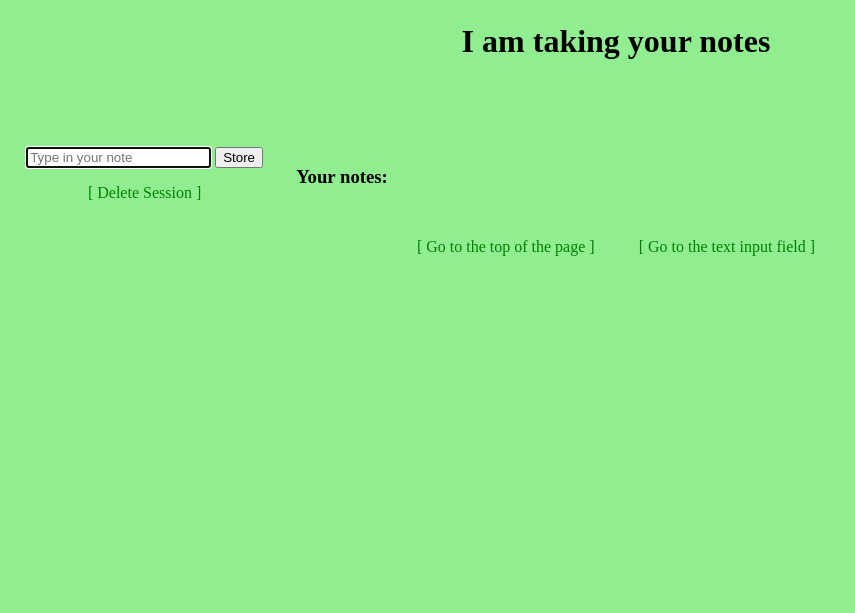
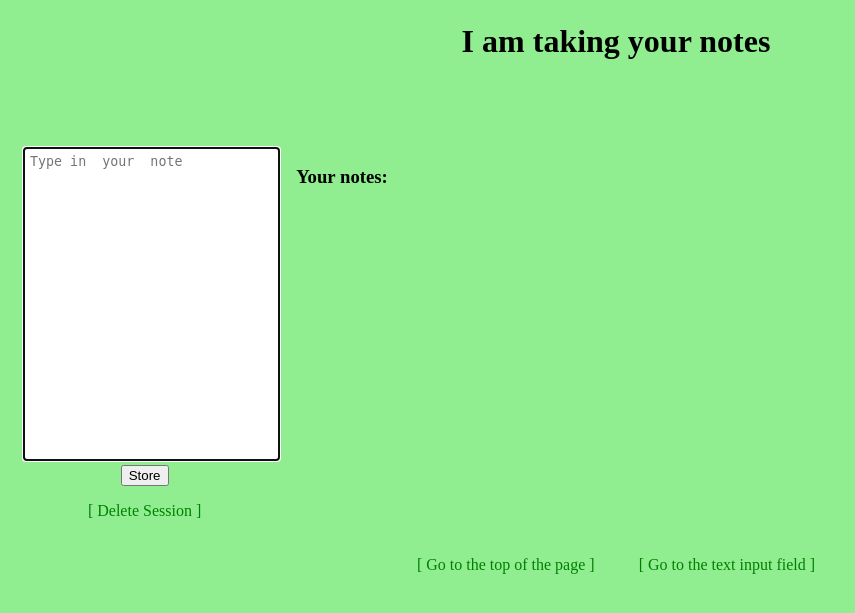
Before and after one commit to postosaurus/todolist, a Flask app: page / in a window 1280 px wide. Shown: the top 613 px of the page, without its empty margins (0-855 px from the left). Run offline with Flask 2, Linux system fonts and the light colour scheme.

Commit message:
Version 2: it´s  a  todolist

```diff
--- a/app.py
+++ b/app.py
@@ -1,5 +1,7 @@
 from flask import Flask, render_template, request, session
 from flask_session import Session
+
+import time
 
 app = Flask(__name__)
 
@@ -11,11 +13,30 @@ Session(app)
 def index():
     if session.get("notes") is None:
         session['notes']  = []
+    if session.get("dates") is None:
+        session['dates'] = []
     if  request.method == "POST":
         session["notes"].append(request.form.get("note"))
-    return render_template("index.html", notes=session["notes"])
+        t = time.ctime(time.time())
+        session["dates"].append(t)
 
-@app.route("/delete")
+    length = len(session["notes"])
+    return render_template("index.html", len=length, notes=session["notes"], date=session["dates"])
+
+@app.route("/delete", methods=["GET"])
 def delete():
-    session['notes']  = []
-    return render_template("index.html", notes=session["notes"], delete=True)
+    restart = False
+    delete = False
+    if request.method == "GET":
+        try:
+            index = int(request.args["id"])
+            del session['notes'][index]
+            del session['dates'][index]
+            delete = True
+        except  KeyError:
+            session['notes']  = []
+            session['dates'] =  []
+            restart = True
+
+    length = len(session["notes"])
+    return render_template("index.html", len=length, notes=session["notes"],  date=session["dates"], delete=delete,  restart=restart)
--- a/static/styles/main.css
+++ b/static/styles/main.css
@@ -6,9 +6,8 @@ h1, h2, .content, .typing, .links {
   width: 100%; }
 
 a:hover, ul li:hover {
-  opacity: 50%;
-  background-color: green;
-  color: white; }
+  opacity: 75%;
+  background-color: green; }
 
 body {
   background-color: lightgreen;
@@ -27,7 +26,11 @@ h3 {
   border: 2px dotted black; }
 
 .content {
-  width: 70%; }
+  width: 70%;
+  overflow-wrap: break-word;
+  word-wrap: break-word; }
+  .content a {
+    color: red; }
 
 .typing {
   width: 20%; }
@@ -50,9 +53,29 @@ a::after {
 ul {
   list-style: none; }
   ul li {
+    background-color: green;
     text-align: left;
     padding: 5px;
     margin: 10px;
-    border: 1px dashed green; }
+    border: 1px dashed green;
+    display: flex;
+    flex-flow: column; }
+  ul li:hover a {
+    color: white; }
+
+textarea {
+  border: 2px dotted green;
+  resize: none;
+  width: 100%;
+  padding: 5px; }
+
+.note-header {
+  background-color: lighblue;
+  margin: 10px; }
+
+.note-content {
+  white-space: pre-wrap;
+  border: 1px dotted green;
+  background-color: lightgreen; }
 
 /*# sourceMappingURL=main.css.map */
--- a/static/styles/main.scss
+++ b/static/styles/main.scss
@@ -8,9 +8,9 @@
 }
 
 %hover {
-    opacity: 50%;
+    opacity: 75%;
     background-color: green;
-    color: white
+    // color: white
 }
 
 body {
@@ -35,19 +35,24 @@ h3 {
 .content {
     @extend %block;
     width: 70%;
+    overflow-wrap: break-word;
+    word-wrap: break-word;
+
+    a {
+        color: red;
+    }
 }
 
 .typing {
     @extend %block;
     width: 20%;
-
-
 }
 
 .links {
     @extend %block;
     margin: auto;
     padding: 5px;
+
 }
 
 
@@ -73,13 +78,39 @@ ul {
     list-style: none;
 
     li {
+        background-color: green;
         text-align: left;
         padding: 5px;
         margin: 10px;
         border: 1px dashed green;
+        display: flex;
+        flex-flow: column;
     }
 
     li:hover {
         @extend %hover;
+
+        a {
+            color: white;
+        }
     }
 }
+
+
+textarea  {
+    border: 2px dotted green;
+    resize: none;
+    width: 100%;
+    padding: 5px;
+}
+
+.note-header {
+    background-color: lighblue;
+    margin: 10px;
+}
+
+.note-content  {
+    white-space: pre-wrap;
+    border: 1px dotted green;
+    background-color: lightgreen;
+}
--- a/templates/index.html
+++ b/templates/index.html
@@ -9,10 +9,10 @@ I am taking your notes
 
 
         <form action="{{  url_for('index')}}" method="post">
-            <input autofocus type="text" name="note" placeholder="Type in your note">
+            <textarea name="note" autofocus rows="20" cols="30" placeholder="Type in  your  note"></textarea>
             <button>Store</button>
             <p>
-                <a href="{{ url_for('delete') }}">Delete Session</a>
+                <a href="{{ url_for('delete') }}?restart=True">Delete Session</a>
             </p>
         </form>
     </div>
@@ -20,10 +20,15 @@ I am taking your notes
     <div class="content">
         <h3>Your notes:</h3>
         <ul>
-            {% for note in notes %}
-            {% if note %}
-            <li>{{ note }}</li>
-            {% endif  %}
+            {%for i in range(0, len)%}
+                <li>
+                    <span class="note-header">
+                        <b>{{i}}</b>
+                        <a href="{{url_for('delete')}}?id={{i}}">Delete Note</a>
+                        {{ date[i] }}
+                    </span>
+                    <span class="note-content">{{ notes[i] }}</span>
+                </li>
             {% endfor %}
         </ul>
     </div>
--- a/templates/layout.html
+++ b/templates/layout.html
@@ -8,6 +8,8 @@
     <body>
         <h1 id="top">{% block heading %}{%  endblock %}</h1>
         {% if delete %}
+            <h2 class="error-message">Note deleted</h2>
+        {% elif restart %}
             <h2 class="error-message">Session restarted</h2>
         {% else %}
             <h2 class="message">&nbsp;</h2>
```
Also changed, not shown: 3 other files.
